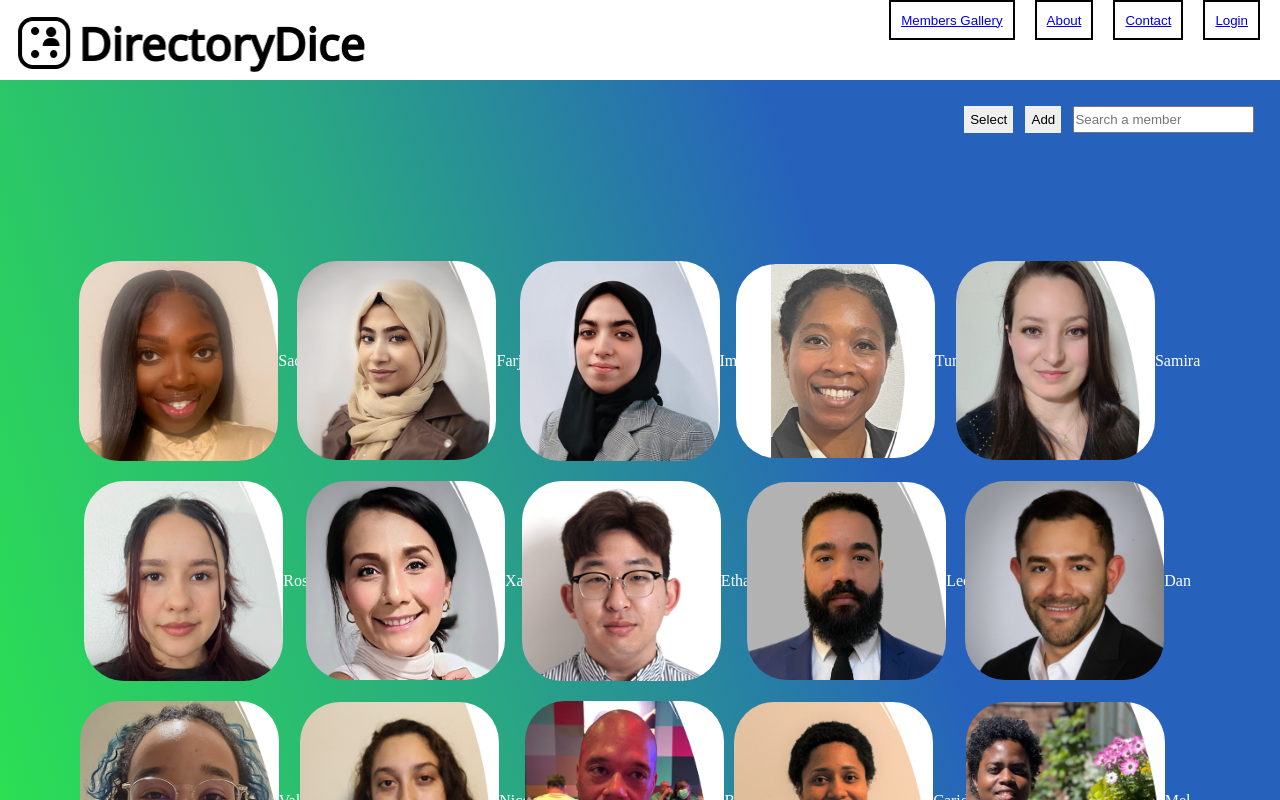
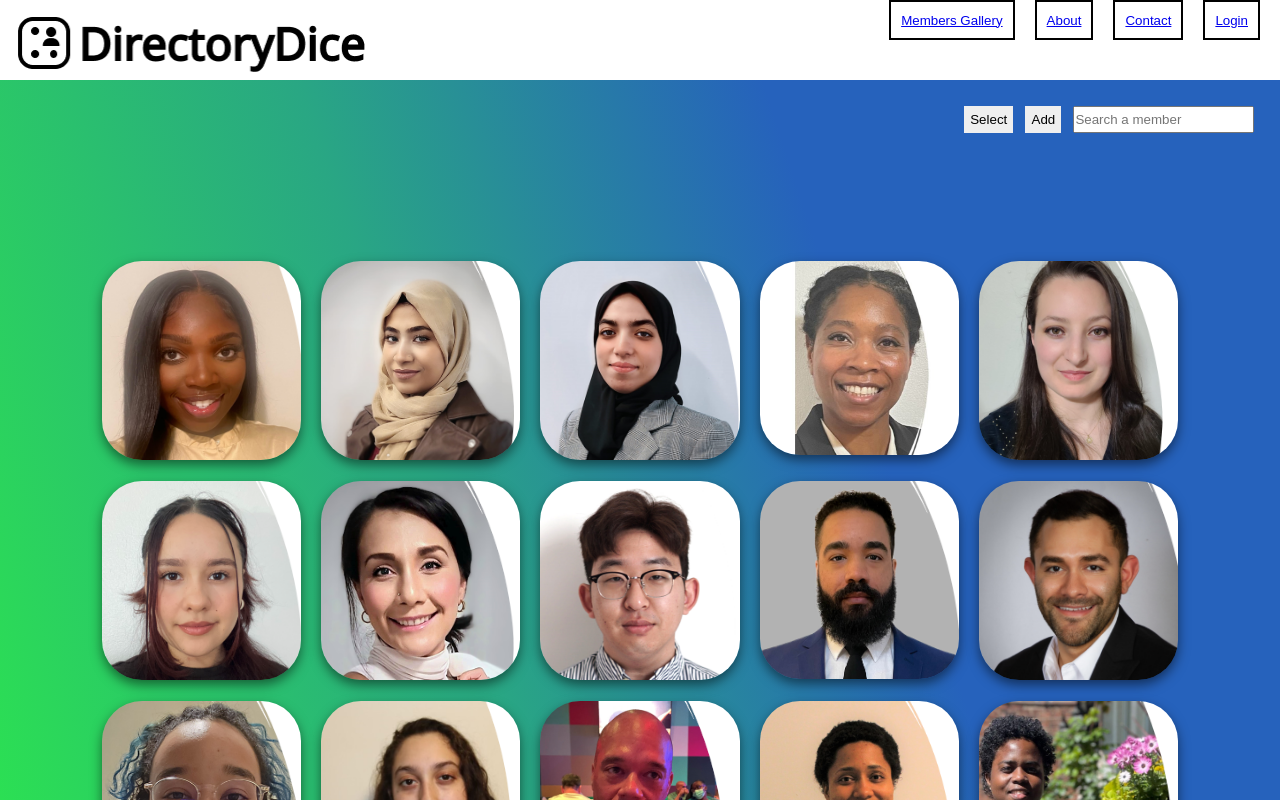
Before and after one commit to dunderCats/dunderCats.github.io, a React (Create React App) app: page /membersgallery in a window 1280 px wide. Shown: the top 800 px of the page. Built offline with nearby package versions, Linux system fonts and the light colour scheme.

Commit message:
add hover feature

```diff
--- a/src/Pages/MembersGallery.js
+++ b/src/Pages/MembersGallery.js
@@ -24,6 +24,7 @@ export const MembersGallery = () => {
       member_id: 1,
       first_name: "Sacoya",
       photo: <img src={Sacoya} alt="Sacoya" />,
+      quote: "Favorite quote: Life is a journey, live it to the fullest"
     },
     {
       member_id: 2,
@@ -134,8 +135,16 @@ export const MembersGallery = () => {
         {filterMembers.map((member) => (
           //This connects the photos with the div
           <div className="grid_item">
+            <div className="flip-card-inner">
+            <div className="flip-card-front">
             {member.photo}
+            </div>
+            <div className="flip-card-back">
             {member.first_name}
+            <div>{member.quote}</div>
+            </div>
+            </div>
+
           </div>
         ))}
       </div>
--- a/src/Pages/MembersGallery.scss
+++ b/src/Pages/MembersGallery.scss
@@ -1,3 +1,7 @@
+body {
+  font-family: Arial, Helvetica, sans-serif;
+}
+
 .MembersGallery {
     background: linear-gradient(251.97deg, #2662BC 31.29%, rgba(35, 164, 128, 0.973698) 59.4%, rgba(32, 222, 74, 0.95) 91.94%)
 }
@@ -23,11 +27,15 @@
   align-items: center;
   justify-content: center;
   height: 100%; // Ensure the div takes the full height of its parent
+  perspective: 1000px; //to flip card
+
 
   img {
     max-width: 100%;
     max-height: 100%;
     border-radius: 40px;
+    box-shadow: 0 5px 12px 0 rgba(0,0,0,0.5);
+
   }
 
 }
@@ -44,3 +52,34 @@
   border:black;
   padding: 0.5%
 }
+
+
+.flip-card-inner {
+  position: relative;
+  width: 100%;
+  height: 100%;
+  text-align: center;
+  transition: transform 0.6s;
+  transform-style: preserve-3d;
+
+}
+
+.grid_item:hover .flip-card-inner {
+  transform: rotateY(180deg);
+}
+
+.flip-card-front, .flip-card-back {
+  position: absolute;
+  width: 100%;
+  height: 100%;
+  -webkit-backface-visibility: hidden;
+  backface-visibility: hidden;
+}
+
+
+.flip-card-back {
+  background-color: rgba(32, 222, 74);
+  color: black;
+  transform: rotateY(180deg);
+  border-radius: 40px;
+}
```
